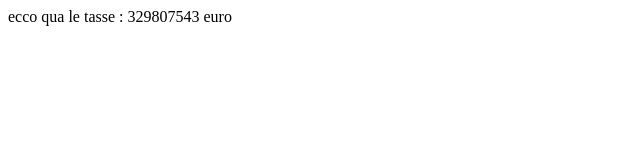
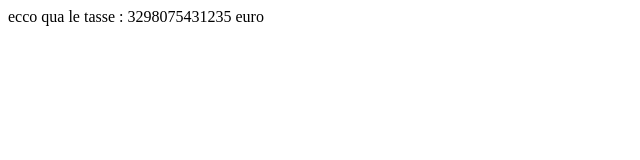
Before and after one commit to robandone/testapp3, a plain HTML site: page calcola_tasse.html in a window 1280 px wide. Shown: the full height of the page, 0-640 px from the left. Drawn offline with Linux system fonts and the light colour scheme.

Commit message:
cambiato numero tasse

```diff
--- a/calcola_tasse.html
+++ b/calcola_tasse.html
@@ -13,6 +13,6 @@
         <link rel="stylesheet" href="">
     </head>
     <body>
-        ecco qua le tasse : 329807543 euro
+        ecco qua le tasse : 3298075431235 euro
     </body>
 </html>
```
